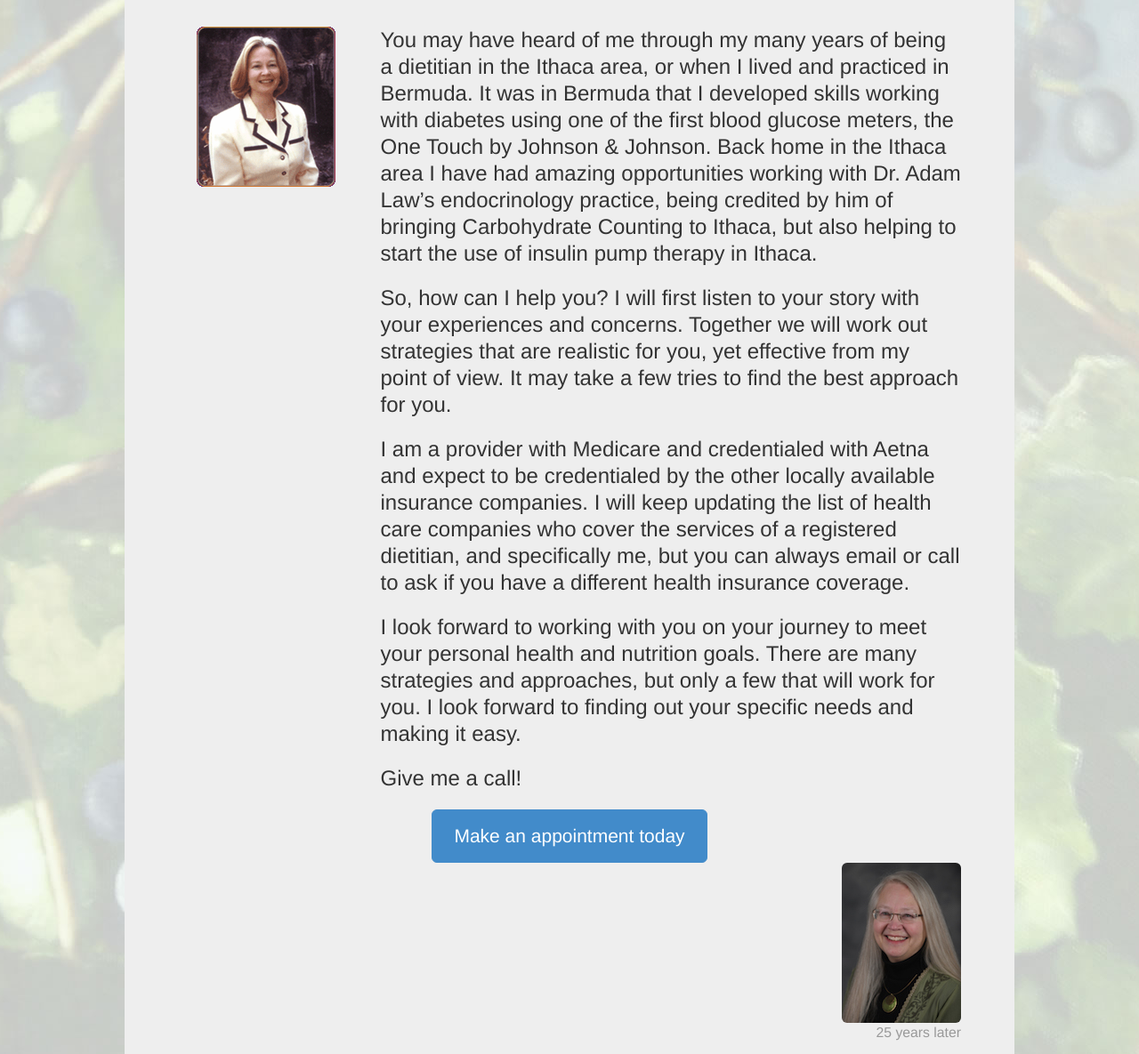
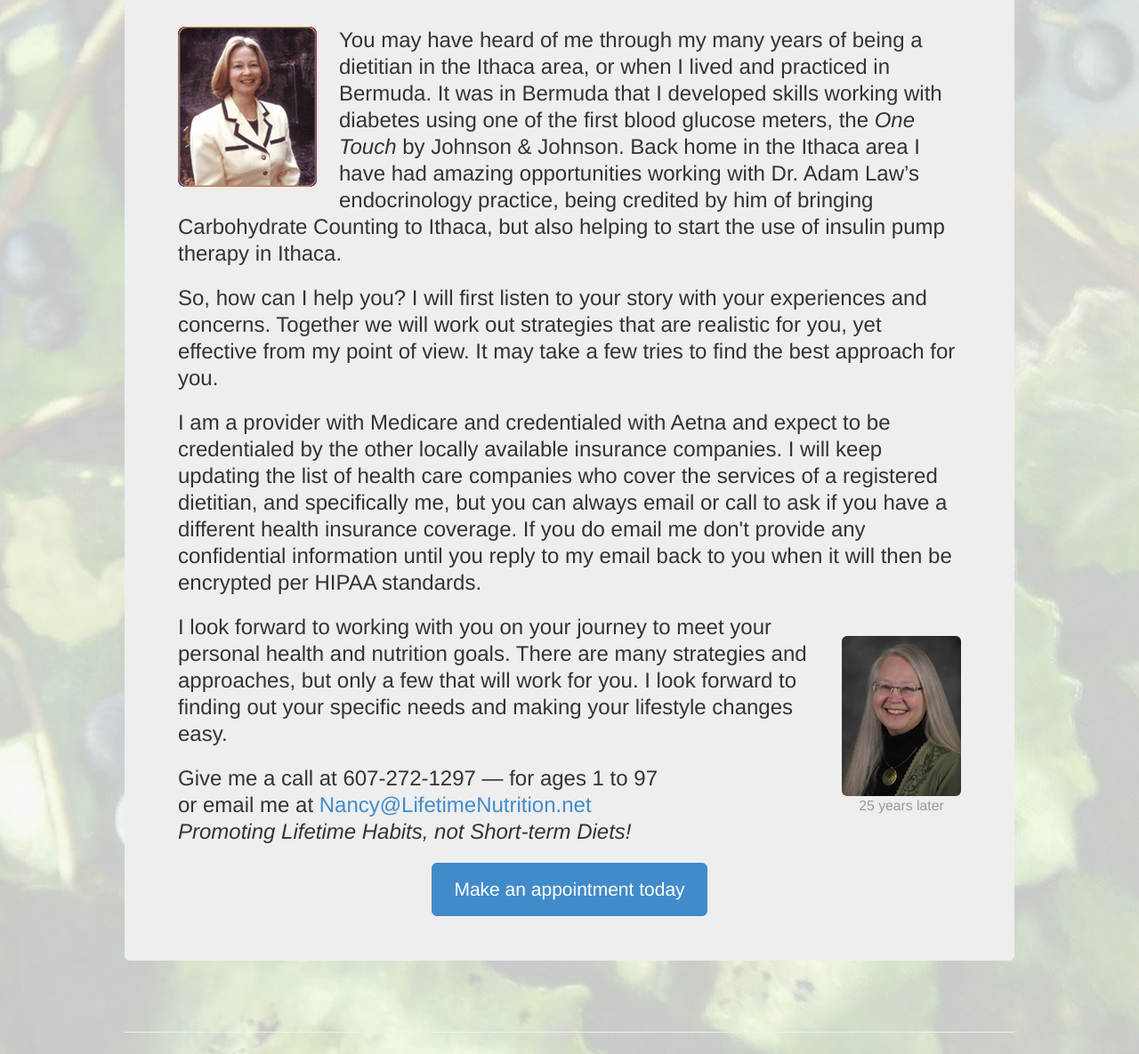
Before and after one commit to OneLoveAmaru/oneloveamaru.github.io, a plain HTML site: page index.html in a window 1280 px wide. Shown: the part 440-1625 px from the top of the page at 89% size. Drawn offline with Linux system fonts and the light colour scheme.

Commit message:
Updated index.html and appointments.html

```diff
--- a/index.html
+++ b/index.html
@@ -124,23 +124,21 @@
         <!-- <h1>Promoting Lifetime Habits</h1>
         <h2>Not Short-Term Diets</h2> -->
         <div class="row">
-          <div class="col-lg-3 text-center">
-            <img src="assets/images/nancy-peckenpaugh.gif" title="Nancy Peckenpaugh">
-          </div>
-          <div class="col-lg-9">
-            <p class="lead text-left">You may have heard of me through my many years of being a dietitian in the Ithaca area, or when I lived and practiced in Bermuda. It was in Bermuda that I developed skills working with diabetes using one of the first blood glucose meters, the One Touch by Johnson & Johnson. Back home in the Ithaca area I have had amazing opportunities working with Dr. Adam Law’s endocrinology practice, being credited by him of bringing Carbohydrate Counting to Ithaca, but also helping to start the use of insulin pump therapy in Ithaca.</p>
+          <div class="col-lg-12">
+            <div class="pull-left" style="padding-right: 25px; padding-bottom: 25px;"><img src="assets/images/nancy-peckenpaugh.gif" title="Nancy Peckenpaugh"></div>
+            <p class="lead text-left">You may have heard of me through my many years of being a dietitian in the Ithaca area, or when I lived and practiced in Bermuda. It was in Bermuda that I developed skills working with diabetes using one of the first blood glucose meters, the <em>One Touch</em> by Johnson &amp; Johnson. Back home in the Ithaca area I have had amazing opportunities working with Dr. Adam Law’s endocrinology practice, being credited by him of bringing Carbohydrate Counting to Ithaca, but also helping to start the use of insulin pump therapy in Ithaca.</p>
             <p class="lead text-left">So, how can I help you? I will first listen to your story with your experiences and concerns. Together we will work out strategies that are realistic for you, yet effective from my point of view. It may take a few tries to find the best approach for you.</p>
-            <p class="lead text-left">I am a provider with Medicare and credentialed with Aetna and expect to be credentialed by the other locally available insurance companies. I will keep updating the list of health care companies who cover the services of a registered dietitian, and specifically me, but you can always email or call to ask if you have a different health insurance coverage.</p>
-            <p class="lead text-left">I look forward to working with you on your journey to meet your personal health and nutrition goals. There are many strategies and approaches, but only a few that will work for you. I look forward to finding out your specific needs and making it easy.</p>
-            <p class="lead text-left">Give me a call!</p>
+            <p class="lead text-left">I am a provider with Medicare and credentialed with Aetna and expect to be credentialed by the other locally available insurance companies. I will keep updating the list of health care companies who cover the services of a registered dietitian, and specifically me, but you can always email or call to ask if you have a different health insurance coverage. If you do email me don't provide any confidential information until you reply to my email back to you when it will then be encrypted per HIPAA standards.</p>
+              <div class="pull-right" style="padding-top: 25px; padding-left: 25px;">
+                <p class="text-muted"><img src="assets/images/nancy-peckenpaugh-2018.jpg" title="Nancy Peckenpaugh 25 years later" class="img-rounded"><br>25 years later</p>
+              </div>
+            <p class="lead text-left">I look forward to working with you on your journey to meet your personal health and nutrition goals. There are many strategies and approaches, but only a few that will work for you. I look forward to finding out your specific needs and making your lifestyle changes easy.</p>
+            <p class="lead text-left">Give me a call at 607-272-1297 &mdash; for ages 1 to 97<br>
+            or email me at <a href="mailto:nancy@lifetimenutrition.net">Nancy@LifetimeNutrition.net</a><br>
+            <em>Promoting Lifetime Habits, not Short-term Diets!</em></p>
 		  </div>
         </div>
         <a class="btn btn-large btn-primary" href="appointments.html">Make an appointment today</a>
-        <div class="row">
-          <div class="col-lg-12 text-right">
-            <p class="text-muted"><img src="assets/images/nancy-peckenpaugh-2018.jpg" title="Nancy Peckenpaugh 25 years later" class="img-rounded"><br>25 years later</p>
-          </div>
-        </div>
       </div>
 
       <hr>
```
Also changed, not shown: appointments.html (+2 -1 lines).
